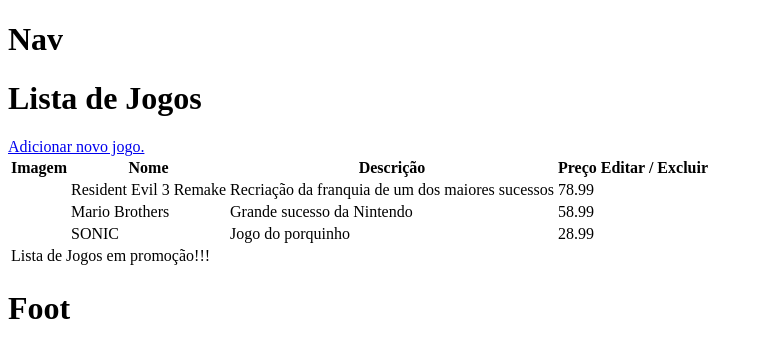
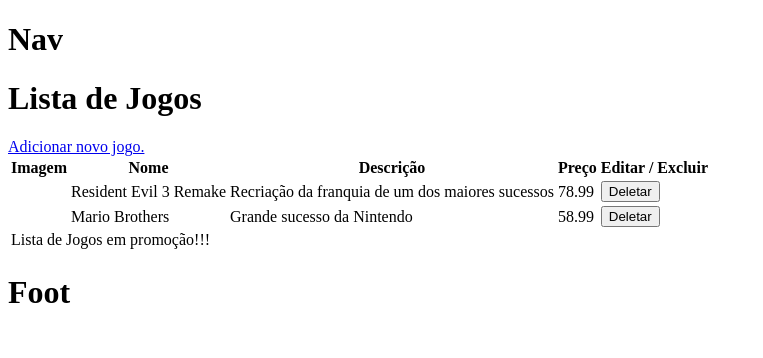
Before and after one commit to TimeWebDev/ProjetoLiveDevWeb, a React (Vite) app: page /produtos in a window 1280 px wide. Shown: the top 358 px of the page, without its empty margins (0-763 px from the left). Built offline with nearby package versions, Linux system fonts and the light colour scheme; data requests are answered from the project's data file.

Commit message:
Formulário Deletando JSON-SERVER

```diff
--- a/dados.json
+++ b/dados.json
@@ -1,26 +1,18 @@
 {
-  "produtos":[
-      {
-          "id":1,
-          "nome":"Resident Evil 3 Remake",
-          "desc":"Recriação da franquia de um dos maiores sucessos",
-          "preco":78.99,
-          "img":""
-      },
-      {
-        "id":2,
-        "nome":"Mario Brothers",
-        "desc":"Grande sucesso da Nintendo",
-        "preco":58.99,
-        "img":""
+  "produtos": [
+    {
+      "id": 1,
+      "nome": "Resident Evil 3 Remake",
+      "desc": "Recriação da franquia de um dos maiores sucessos",
+      "preco": 78.99,
+      "img": ""
     },
     {
-      "id":3,
-      "nome":"SONIC",
-      "desc":"Jogo do porquinho",
-      "preco":28.99,
-      "img":""
-  }
+      "id": 2,
+      "nome": "Mario Brothers",
+      "desc": "Grande sucesso da Nintendo",
+      "preco": 58.99,
+      "img": ""
+    }
   ]
-
 }
--- a/src/routes/Produtos.jsx
+++ b/src/routes/Produtos.jsx
@@ -16,7 +16,9 @@ export default function Produtos() {
   )
 
   const handleDelete = (id)=>{
-
+    fetch("http://localhost:5000/produtos/"+id,{ method:"delete"})
+      .then(()=> window.location = '/produtos')
+      .catch( error => console.log(error))
   }
 
 
@@ -45,8 +47,8 @@ export default function Produtos() {
                   <td>{prod.desc}</td>
                   <td>{prod.preco}</td>
                   <td>
-                    {/* <Link to={`/editar/${prod.id}`}>Editar</Link>
-                    <button onClick={handleDelete.bind(this, prod.id)}>Deletar</button> */}
+                    {/* <Link to={`/editar/${prod.id}`}>Editar</Link> */}
+                    <button onClick={handleDelete.bind(this, prod.id)}>Deletar</button>
                   </td>
               </tr>
             ))
```
